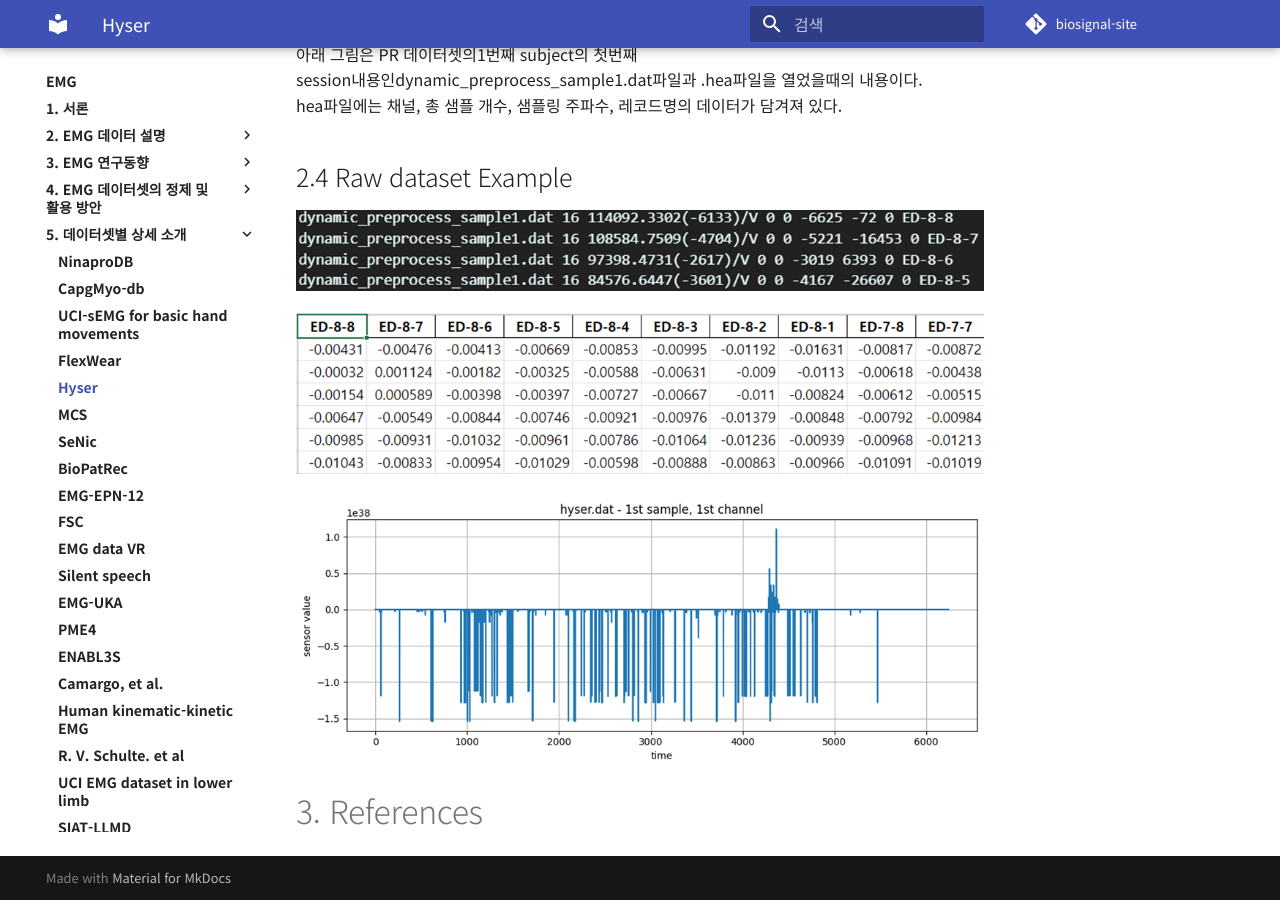
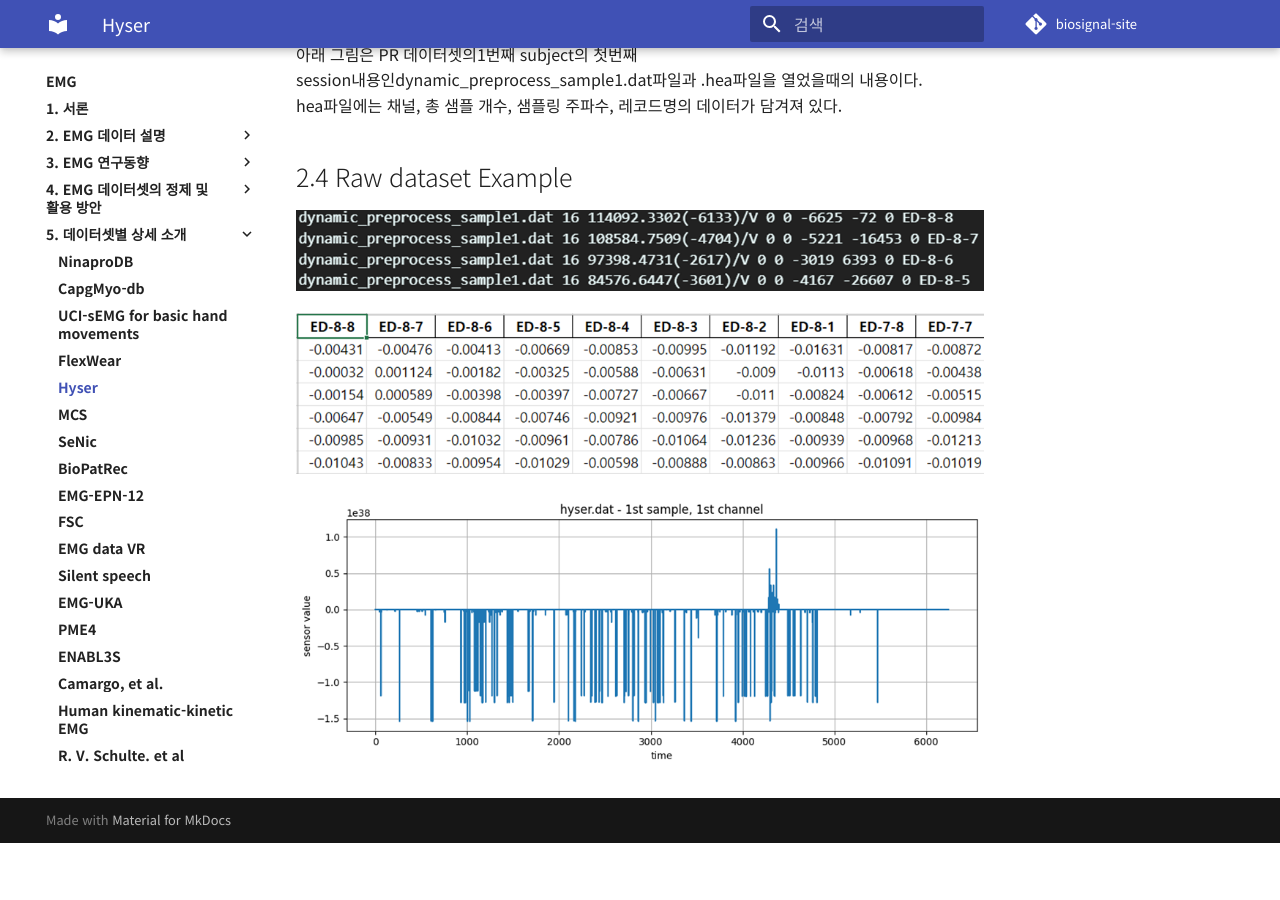
Before and after one commit to iwantjeonyeok/biosignal-site, an MkDocs documentation site: the page built from docs/emg/hyser.md, in a window 1280 px wide and 900 px high, scrolled down 1927 px. Built offline with MkDocs 1.6.1 and Material for MkDocs 9.7.7, drawn with Linux system fonts in a browser that asks for light colours; comment, search, counter and statistics services are not loaded; after the commit the page ends 2770 px from its top, so only the background shows below that.

Commit message:
Update hyser.md

```diff
--- a/docs/emg/hyser.md
+++ b/docs/emg/hyser.md
@@ -45,5 +45,3 @@ Label
 ![](hyser/image-2.png)
 
 ![](hyser/image-3.png)
-
-# 3. References
```
